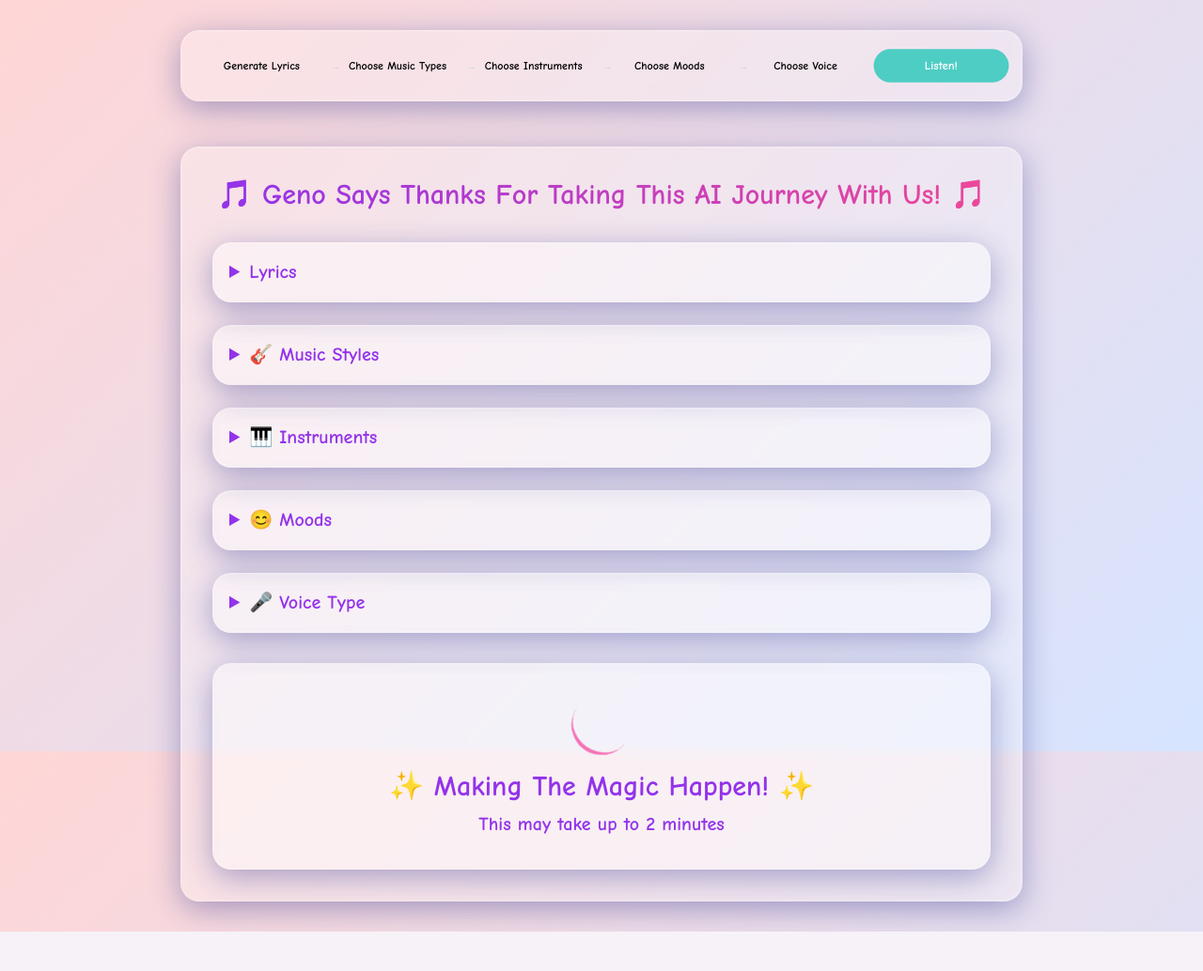
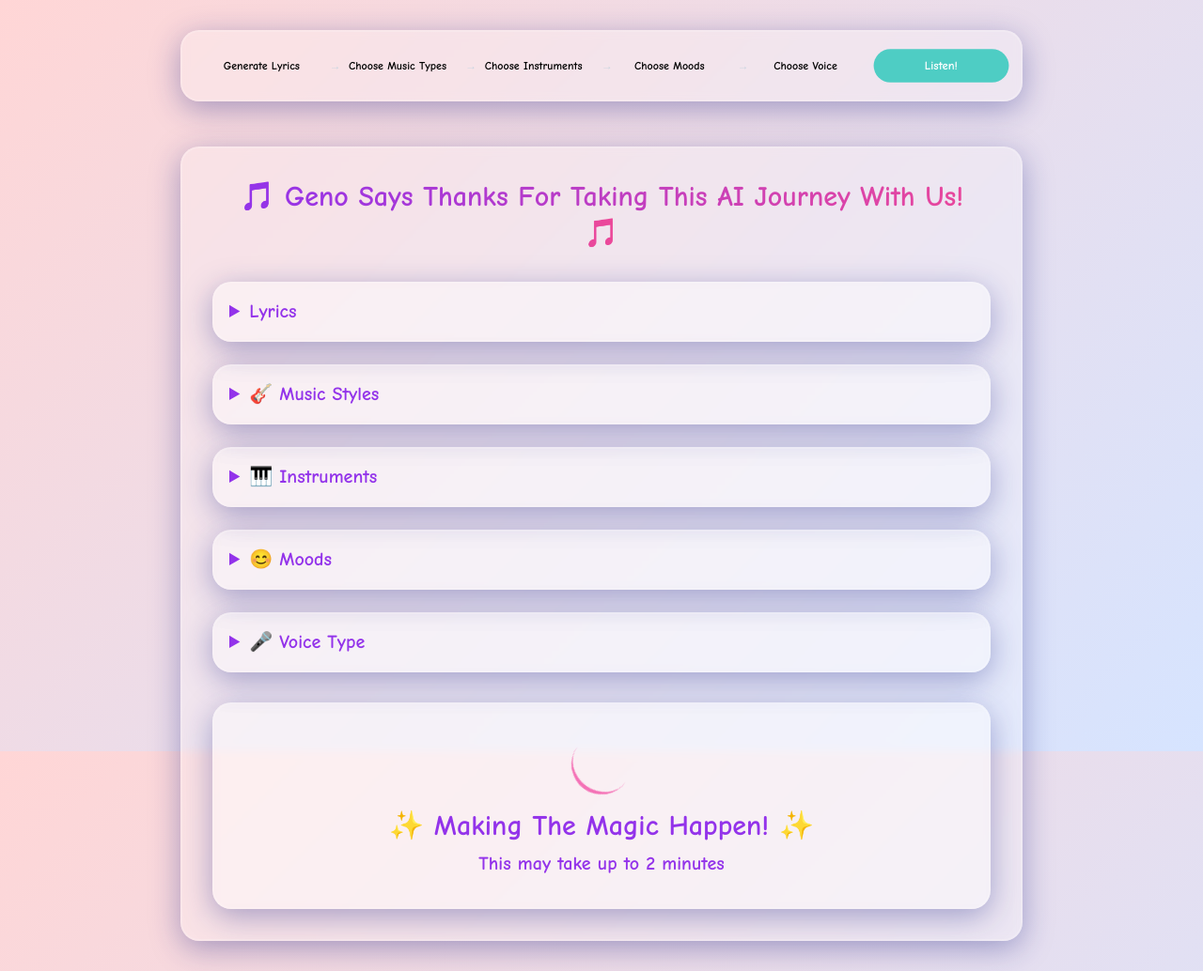
Before and after one commit to ECLLC42/geno, a Flask app: page /listen in a window 1280 px wide. Shown: the whole page at 94% size. Before the commit the page ends 992 px from the top, so only its background shows below. Run offline with Flask 3, Linux system fonts and the light colour scheme; some libraries are stand-ins or nearby versions.

Commit message:
listen ui

```diff
--- a/templates/listen.html
+++ b/templates/listen.html
@@ -82,9 +82,15 @@
 
         .version-title {
             color: #9333ea;
-            font-size: 1.5rem;
+            font-size: clamp(1.125rem, 3vw, 1.5rem);
             font-weight: bold;
             margin-bottom: 1rem;
+        }
+
+        .thank-you-heading {
+            font-size: clamp(1.25rem, 4vw, 1.875rem);
+            line-height: 1.3;
+            padding: 0 clamp(0.5rem, 2vw, 1.5rem);
         }
 
         .player-controls {
@@ -450,7 +457,7 @@
                 <input type="hidden" name="vocals" id="vocals" value="{{ vocals }}">
 
                 <!-- Rest of the content -->
-                <h1 class="text-3xl font-bold text-center mb-8">
+                <h1 class="thank-you-heading font-bold text-center mb-8">
                     <span class="bg-clip-text text-transparent bg-gradient-to-r from-purple-600 to-pink-500">
                         🎵 Geno Says Thanks For Taking This AI Journey With Us! 🎵
                     </span>
```
Also changed, not shown: other parts of templates/listen.html (+2 -1 lines).
